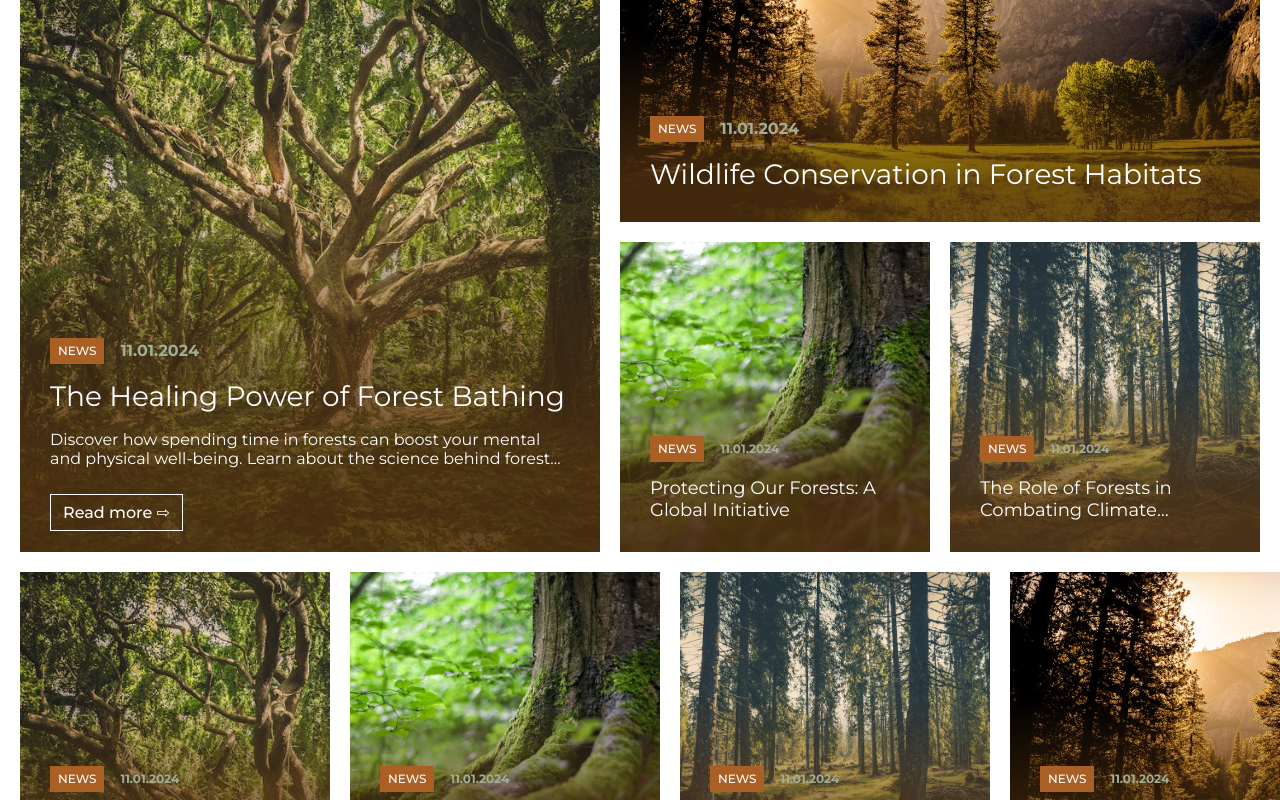
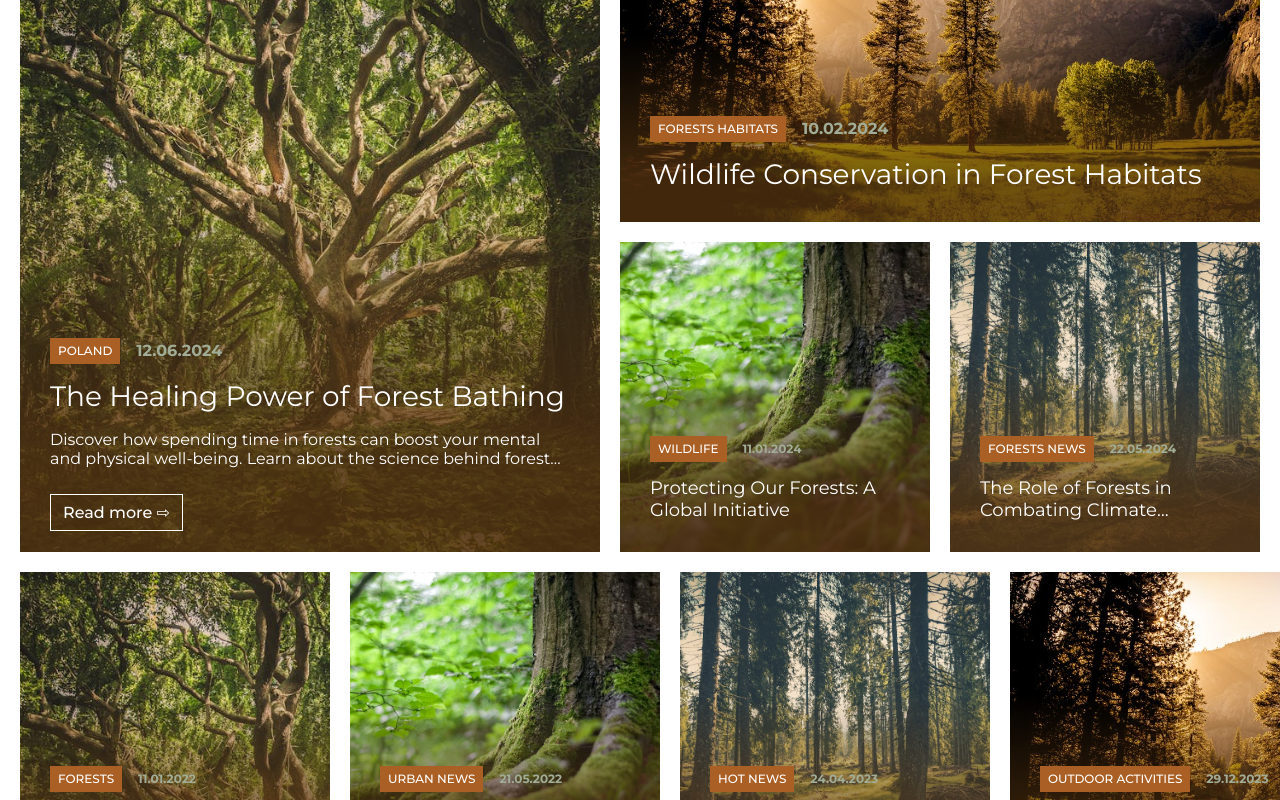
Before and after one commit to goldipl/nature-and-us, a Next.js app: page / in a window 1280 px wide. Shown: the part 320-1120 px from the top of the page. Built offline with nearby package versions, Linux system fonts and the light colour scheme.

Commit message:
change dates and labels

```diff
--- a/src/components/home/NewsSection.tsx
+++ b/src/components/home/NewsSection.tsx
@@ -28,8 +28,8 @@ const NewsSection: React.FC = () => {
   const newsItems = [
     {
       imgSrc: newsSectionImg01.src,
-      date: "11.01.2024",
-      label: "news",
+      date: "12.06.2024",
+      label: "Poland",
       title: "The Healing Power of Forest Bathing",
       desc: "Discover how spending time in forests can boost your mental and physical well-being. Learn about the science behind forest bathing and its benefits.",
       more: "Read more ⇨",
@@ -37,23 +37,23 @@ const NewsSection: React.FC = () => {
     {
       imgSrc: newsSectionImg02.src,
       date: "11.01.2024",
-      label: "news",
+      label: "Wildlife",
       title: "Protecting Our Forests: A Global Initiative",
       desc: "",
       more: "",
     },
     {
       imgSrc: newsSectionImg03.src,
-      date: "11.01.2024",
-      label: "news",
+      date: "22.05.2024",
+      label: "Forests news",
       title: "The Role of Forests in Combating Climate Change",
       desc: "",
       more: "",
     },
     {
       imgSrc: newsSectionImg04.src,
-      date: "11.01.2024",
-      label: "news",
+      date: "10.02.2024",
+      label: "Forests habitats",
       title: "Wildlife Conservation in Forest Habitats",
       desc: "",
       more: "",
--- a/src/components/home/SquareNewsSection.tsx
+++ b/src/components/home/SquareNewsSection.tsx
@@ -28,32 +28,32 @@ const SquareNewsSection: React.FC = () => {
   const newsItems = [
     {
       imgSrc: newsSectionImg01.src,
-      date: "11.01.2024",
-      label: "news",
+      date: "11.01.2022",
+      label: "Forests",
       title: "Exploring the Depths of Ancient Forests",
       desc: "",
       more: "",
     },
     {
       imgSrc: newsSectionImg02.src,
-      date: "11.01.2024",
-      label: "news",
+      date: "21.05.2022",
+      label: "Urban News",
       title: "Urban Forests: Green Spaces in Cityscapes",
       desc: "",
       more: "",
     },
     {
       imgSrc: newsSectionImg03.src,
-      date: "11.01.2024",
-      label: "news",
+      date: "24.04.2023",
+      label: "Hot news",
       title: "The Economic Value of Sustainable Forestry",
       desc: "",
       more: "",
     },
     {
       imgSrc: newsSectionImg04.src,
-      date: "11.01.2024",
-      label: "news",
+      date: "29.12.2023",
+      label: "Outdoor Activities",
       title: "Forest Adventures: Hiking Trails and Outdoor Activities",
       desc: "",
       more: "",
```
